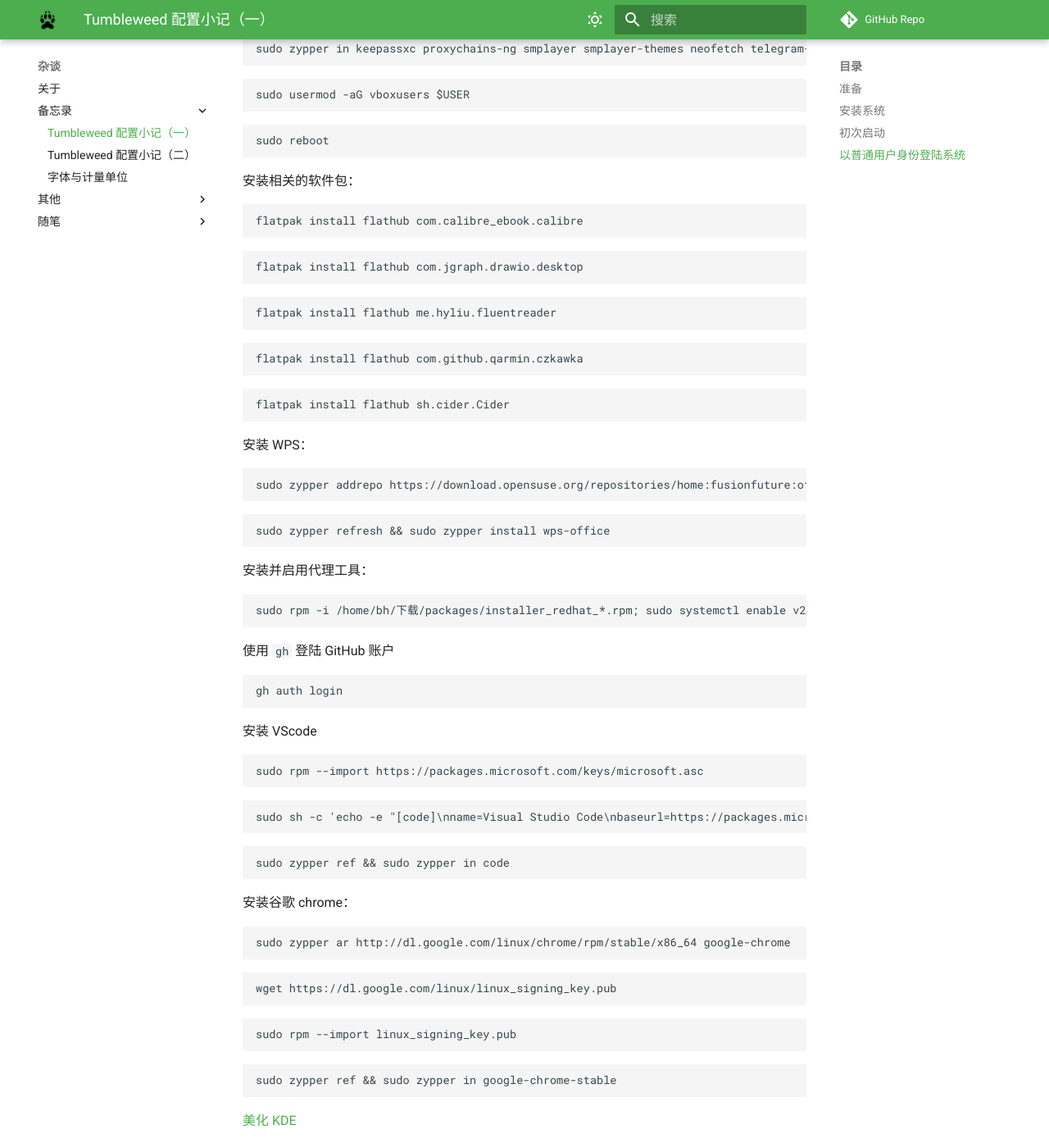
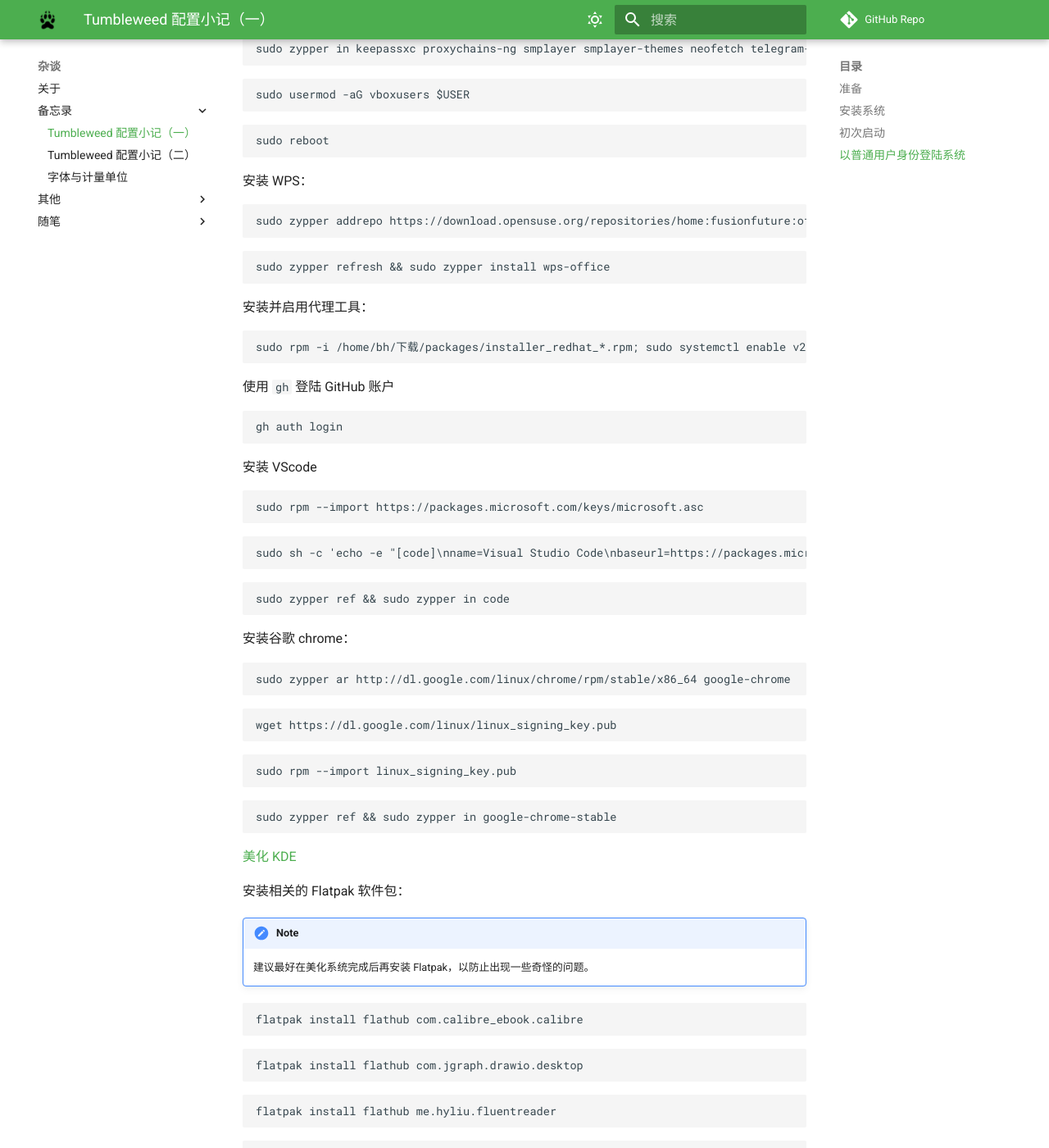
Before and after one commit to Hanjingxue-Boling/Whiteboard, an MkDocs documentation site: the page built from docs/essay/memo/opensuse.md, in a window 1280 px wide and 1400 px high, scrolled down 4692 px. Shown: the whole window at 82% size. Built offline with MkDocs 1.6.1 and Material for MkDocs 9.7.7, drawn with Linux system fonts in a browser that asks for light colours; comment, search, counter and statistics services are not loaded; some of the changed text lies outside the part shown.

Commit message:
2022-05-10-06

````diff
--- a/docs/essay/memo/opensuse.md
+++ b/docs/essay/memo/opensuse.md
@@ -191,24 +191,6 @@
 sudo reboot
 ```
 
-安装相关的软件包：
-
-```
-flatpak install flathub com.calibre_ebook.calibre
-```
-```
-flatpak install flathub com.jgraph.drawio.desktop
-```
-```
-flatpak install flathub me.hyliu.fluentreader
-```
-```
-flatpak install flathub com.github.qarmin.czkawka
-```
-```
-flatpak install flathub sh.cider.Cider
-```
-
 安装 WPS：
 
 ```
@@ -259,6 +241,27 @@
 
 [美化 KDE](../../blog/eyecandy-kde.md)
 
+安装相关的 Flatpak 软件包：
+
+!!! note
+    建议最好在美化系统完成后再安装 Flatpak，以防止出现一些奇怪的问题。
+
+```
+flatpak install flathub com.calibre_ebook.calibre
+```
+```
+flatpak install flathub com.jgraph.drawio.desktop
+```
+```
+flatpak install flathub me.hyliu.fluentreader
+```
+```
+flatpak install flathub com.github.qarmin.czkawka
+```
+```
+flatpak install flathub sh.cider.Cider
+```
+
 启动 tlp:
 
 ```
````
